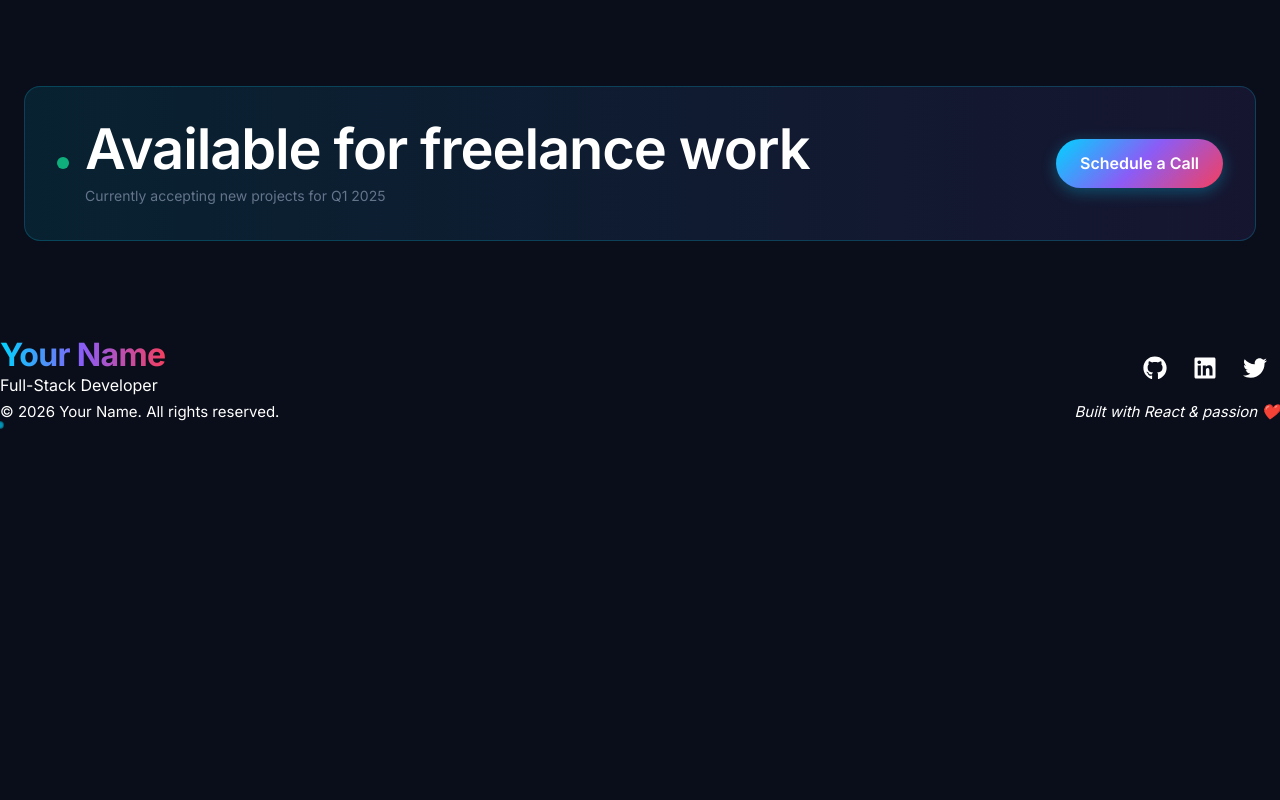
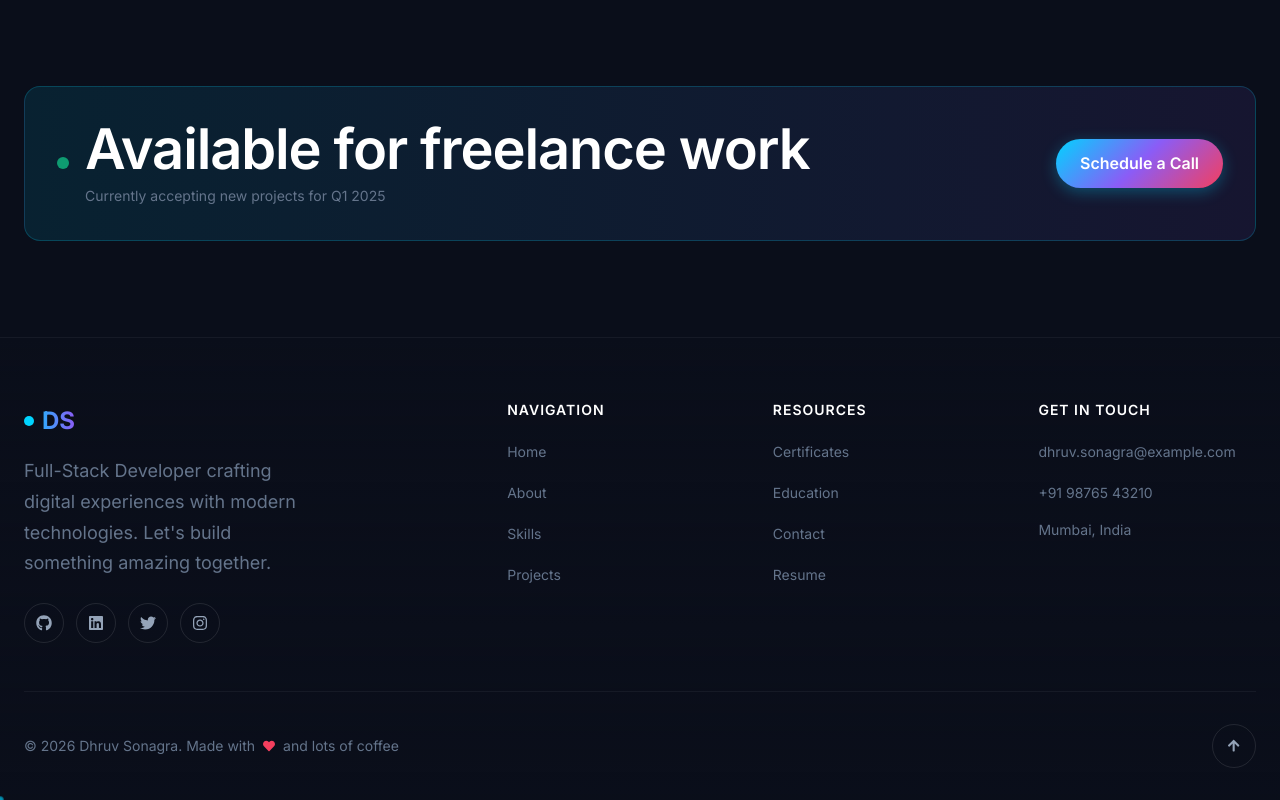
Before and after one commit to dhruv2311-dot/DhruvPortfolio, a React (Vite) app: page /contact in a window 1280 px wide. Shown: the part 1004-1804 px from the top of the page. Before the commit the page ends 1429 px from the top, so only its background shows below. Built offline with nearby package versions, Linux system fonts and the light colour scheme.

Commit message:
feat: add a professional Footer component with navigation, social links, and a back-to-top button.

```diff
--- a/src/components/Footer.jsx
+++ b/src/components/Footer.jsx
@@ -1,107 +1,277 @@
+import { Link } from 'react-router-dom';
 import { motion } from 'framer-motion';
-import { FaGithub, FaLinkedin, FaTwitter, FaArrowUp } from 'react-icons/fa';
+import {
+  FaGithub, FaLinkedin, FaTwitter, FaInstagram,
+  FaHeart, FaArrowUp
+} from 'react-icons/fa';
 import './Footer.css';
 
 /**
  * Footer Component
- * Professional footer with social links and scroll-to-top button
+ * Professional footer with navigation, social links, and back to top
  */
 const Footer = () => {
   const currentYear = new Date().getFullYear();
 
+  const footerLinks = {
+    navigation: [
+      { label: 'Home', path: '/' },
+      { label: 'About', path: '/about' },
+      { label: 'Skills', path: '/skills' },
+      { label: 'Projects', path: '/projects' }
+    ],
+    resources: [
+      { label: 'Certificates', path: '/certificates' },
+      { label: 'Education', path: '/education' },
+      { label: 'Contact', path: '/contact' },
+      { label: 'Resume', path: '/resume.pdf' }
+    ]
+  };
+
   const socialLinks = [
-    {
-      name: 'GitHub',
-      icon: <FaGithub />,
-      url: 'https://github.com/yourusername',
-    },
-    {
-      name: 'LinkedIn',
-      icon: <FaLinkedin />,
-      url: 'https://linkedin.com/in/yourusername',
-    },
-    {
-      name: 'Twitter',
-      icon: <FaTwitter />,
-      url: 'https://twitter.com/yourusername',
-    },
+    { icon: <FaGithub />, url: 'https://github.com', label: 'GitHub' },
+    { icon: <FaLinkedin />, url: 'https://linkedin.com', label: 'LinkedIn' },
+    { icon: <FaTwitter />, url: 'https://twitter.com', label: 'Twitter' },
+    { icon: <FaInstagram />, url: 'https://instagram.com', label: 'Instagram' }
   ];
 
   const scrollToTop = () => {
-    window.scrollTo({
-      top: 0,
-      behavior: 'smooth',
-    });
+    window.scrollTo({ top: 0, behavior: 'smooth' });
   };
 
   return (
-    <footer className="footer">
-      <div className="footer-container">
-        {/* Footer Content */}
-        <div className="footer-content">
-          {/* Logo/Name */}
-          <motion.div
-            className="footer-brand"
-            initial={{ opacity: 0, y: 20 }}
-            whileInView={{ opacity: 1, y: 0 }}
-            viewport={{ once: true }}
-            transition={{ duration: 0.5 }}
-          >
-            <h3 className="gradient-text">Your Name</h3>
-            <p>Full-Stack Developer</p>
-          </motion.div>
-
-          {/* Social Links */}
-          <motion.div
-            className="footer-social"
-            initial={{ opacity: 0, y: 20 }}
-            whileInView={{ opacity: 1, y: 0 }}
-            viewport={{ once: true }}
-            transition={{ duration: 0.5, delay: 0.2 }}
-          >
+    <footer style={{
+      position: 'relative',
+      zIndex: 10,
+      background: 'linear-gradient(180deg, transparent 0%, rgba(10, 14, 26, 0.8) 100%)',
+      borderTop: '1px solid rgba(255, 255, 255, 0.05)',
+      padding: '4rem 0 2rem'
+    }}>
+      <div className="container">
+        {/* Main Footer Content */}
+        <div style={{
+          display: 'grid',
+          gridTemplateColumns: '2fr 1fr 1fr 1fr',
+          gap: '3rem',
+          marginBottom: '3rem'
+        }}>
+          {/* Brand Column */}
+          <div>
+            <Link to="/" style={{
+              fontSize: '1.5rem',
+              fontWeight: 700,
+              background: 'linear-gradient(90deg, #00d4ff, #8b5cf6)',
+              WebkitBackgroundClip: 'text',
+              WebkitTextFillColor: 'transparent',
+              display: 'inline-flex',
+              alignItems: 'center',
+              gap: '0.5rem',
+              marginBottom: '1rem'
+            }}>
+              <span style={{
+                width: '10px',
+                height: '10px',
+                background: '#00d4ff',
+                borderRadius: '50%'
+              }} />
+              DS
+            </Link>
+            <p style={{
+              color: '#64748b',
+              lineHeight: 1.7,
+              marginBottom: '1.5rem',
+              maxWidth: '300px'
+            }}>
+              Full-Stack Developer crafting digital experiences with modern technologies.
+              Let's build something amazing together.
+            </p>
+            <div style={{ display: 'flex', gap: '0.75rem' }}>
               {socialLinks.map((social) => (
                 <motion.a
-                key={social.name}
+                  key={social.label}
                   href={social.url}
                   target="_blank"
                   rel="noopener noreferrer"
-                className="social-link"
-                whileHover={{ scale: 1.1, y: -3 }}
-                whileTap={{ scale: 0.95 }}
-                aria-label={social.name}
+                  className="magnetic"
+                  style={{
+                    width: '40px',
+                    height: '40px',
+                    display: 'flex',
+                    alignItems: 'center',
+                    justifyContent: 'center',
+                    borderRadius: '50%',
+                    border: '1px solid rgba(255, 255, 255, 0.1)',
+                    color: '#94a3b8',
+                    fontSize: '1rem',
+                    transition: 'all 0.3s ease'
+                  }}
+                  whileHover={{
+                    borderColor: '#00d4ff',
+                    color: '#00d4ff',
+                    scale: 1.1
+                  }}
+                  aria-label={social.label}
                 >
                   {social.icon}
                 </motion.a>
               ))}
-          </motion.div>
+            </div>
           </div>
 
-        {/* Copyright */}
-        <motion.div
-          className="footer-bottom"
-          initial={{ opacity: 0 }}
-          whileInView={{ opacity: 1 }}
-          viewport={{ once: true }}
-          transition={{ duration: 0.5, delay: 0.4 }}
+          {/* Navigation Links */}
+          <div>
+            <h4 style={{
+              fontSize: '0.875rem',
+              fontWeight: 600,
+              textTransform: 'uppercase',
+              letterSpacing: '1px',
+              color: '#fff',
+              marginBottom: '1.25rem'
+            }}>
+              Navigation
+            </h4>
+            <ul style={{ listStyle: 'none', display: 'flex', flexDirection: 'column', gap: '0.75rem' }}>
+              {footerLinks.navigation.map((link) => (
+                <li key={link.path}>
+                  <Link
+                    to={link.path}
+                    style={{
+                      color: '#64748b',
+                      fontSize: '0.875rem',
+                      transition: 'color 0.3s ease'
+                    }}
+                    className="hover:text-cyan-400"
                   >
-          <p>&copy; {currentYear} Your Name. All rights reserved.</p>
-          <p className="footer-tagline">Built with React & passion ❤️</p>
-        </motion.div>
+                    {link.label}
+                  </Link>
+                </li>
+              ))}
+            </ul>
           </div>
 
-      {/* Scroll to Top Button */}
+          {/* Resources Links */}
+          <div>
+            <h4 style={{
+              fontSize: '0.875rem',
+              fontWeight: 600,
+              textTransform: 'uppercase',
+              letterSpacing: '1px',
+              color: '#fff',
+              marginBottom: '1.25rem'
+            }}>
+              Resources
+            </h4>
+            <ul style={{ listStyle: 'none', display: 'flex', flexDirection: 'column', gap: '0.75rem' }}>
+              {footerLinks.resources.map((link) => (
+                <li key={link.label}>
+                  <Link
+                    to={link.path}
+                    style={{
+                      color: '#64748b',
+                      fontSize: '0.875rem',
+                      transition: 'color 0.3s ease'
+                    }}
+                    className="hover:text-cyan-400"
+                  >
+                    {link.label}
+                  </Link>
+                </li>
+              ))}
+            </ul>
+          </div>
+
+          {/* Contact Info */}
+          <div>
+            <h4 style={{
+              fontSize: '0.875rem',
+              fontWeight: 600,
+              textTransform: 'uppercase',
+              letterSpacing: '1px',
+              color: '#fff',
+              marginBottom: '1.25rem'
+            }}>
+              Get In Touch
+            </h4>
+            <ul style={{ listStyle: 'none', display: 'flex', flexDirection: 'column', gap: '0.75rem' }}>
+              <li>
+                <a
+                  href="mailto:dhruv.sonagra@example.com"
+                  style={{
+                    color: '#64748b',
+                    fontSize: '0.875rem',
+                    transition: 'color 0.3s ease'
+                  }}
+                >
+                  dhruv.sonagra@example.com
+                </a>
+              </li>
+              <li>
+                <a
+                  href="tel:+919876543210"
+                  style={{
+                    color: '#64748b',
+                    fontSize: '0.875rem',
+                    transition: 'color 0.3s ease'
+                  }}
+                >
+                  +91 98765 43210
+                </a>
+              </li>
+              <li style={{ color: '#64748b', fontSize: '0.875rem' }}>
+                Mumbai, India
+              </li>
+            </ul>
+          </div>
+        </div>
+
+        {/* Bottom Bar */}
+        <div style={{
+          display: 'flex',
+          justifyContent: 'space-between',
+          alignItems: 'center',
+          paddingTop: '2rem',
+          borderTop: '1px solid rgba(255, 255, 255, 0.05)'
+        }}>
+          <p style={{
+            fontSize: '0.875rem',
+            color: '#64748b',
+            display: 'flex',
+            alignItems: 'center',
+            gap: '0.5rem'
+          }}>
+            © {currentYear} Dhruv Sonagra. Made with
+            <FaHeart style={{ color: '#f43f5e', fontSize: '0.75rem' }} />
+            and lots of coffee
+          </p>
+
+          {/* Back to Top */}
           <motion.button
-        className="scroll-to-top"
             onClick={scrollToTop}
-        initial={{ opacity: 0, scale: 0 }}
-        whileInView={{ opacity: 1, scale: 1 }}
-        viewport={{ once: true }}
-        whileHover={{ scale: 1.1, y: -3 }}
-        whileTap={{ scale: 0.9 }}
-        aria-label="Scroll to top"
+            className="magnetic"
+            style={{
+              width: '44px',
+              height: '44px',
+              display: 'flex',
+              alignItems: 'center',
+              justifyContent: 'center',
+              borderRadius: '50%',
+              border: '1px solid rgba(255, 255, 255, 0.1)',
+              background: 'transparent',
+              color: '#94a3b8',
+              cursor: 'pointer',
+              transition: 'all 0.3s ease'
+            }}
+            whileHover={{
+              borderColor: '#00d4ff',
+              color: '#00d4ff',
+              scale: 1.1
+            }}
+            aria-label="Back to top"
           >
             <FaArrowUp />
           </motion.button>
+        </div>
+      </div>
     </footer>
   );
 };
```
Lines whose indentation alone changed are shown as unchanged.
